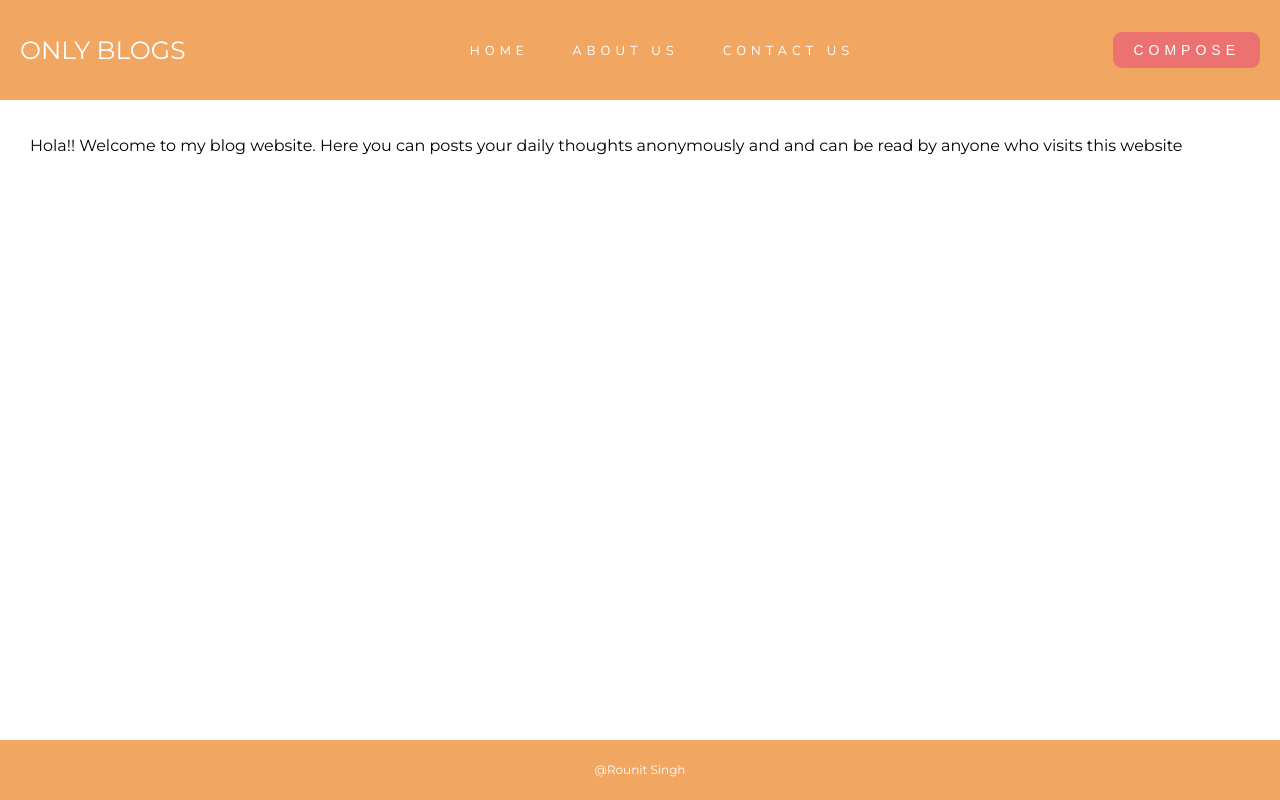
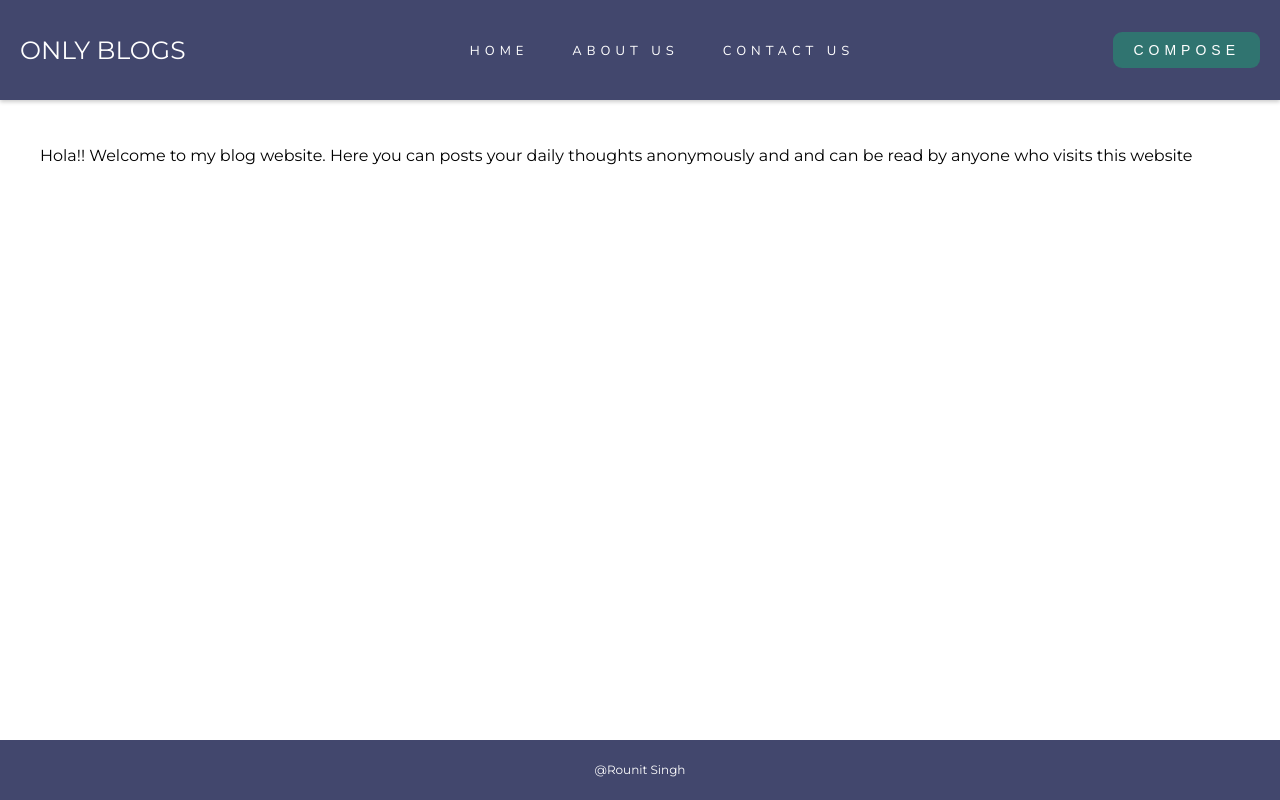
Before and after one commit to Reroar/Blog-Website, a Node server app: page / in a window 1280 px wide. Run offline with Node 20, Linux system fonts and the light colour scheme.

Commit message:
CSS changes

```diff
--- a/public/css/styles.css
+++ b/public/css/styles.css
@@ -52,7 +52,8 @@ header{
     justify-content: space-between;
     align-items: center;
     padding: 0px 0px;
-    background-color: #F1A661;
+    background-color: #42476D;
+    box-shadow:  0 2px 4px 0 rgba(0,0,0,.2);;
     /* position: fixed; */
 }
 
@@ -76,12 +77,13 @@ ul.navbar_list{
 
 }
 
-.navbar_list li a{
+.navbar_list li a {
     transition: all 0.3s ease 0s;
 }
 
+
 .navbar_list li a:hover{
-    color: black;
+    color: #6BBA62;
 }
 
 .btn {
@@ -94,51 +96,84 @@ ul.navbar_list{
     font-family: Arial;
     color: #ffffff;
     font-size: 14px;
-    background: #EC7272;
+    background: #307470;
     padding: 10px 20px 10px 20px;
     border: none;
     text-decoration: none;
     margin-right: 20px;
-  }
+    transition: all 0.3s ease 0s;
+}
+
 
   .btn:hover {
-    background: #FF4A4A;
+    background: #6BBA62;
     text-decoration: none;
     cursor: pointer;
-  }
+    transition: all 0.3s ease 0s;
+}
 
-.home, h1, p{
+
+.home, p{
     padding: 10px 15px;
     font-family: 'Montserrat', sans-serif;
+
+}
+
+.home {
+    /* background-color: #9AE17B; */
+    margin: 10px 10px;
+    -webkit-border-radius: 21;
+    -moz-border-radius: 21;
+    border-radius: 9px;
 }
 
 
 .blogEach{
-    background-color: #FDEEDC;
-    margin: 15px;
+    background-color: #B3E8E5;
+    margin: 20px 200px 20px 10px;
     border-radius: 8px;
     padding: 0px 5px;
+    box-shadow:  0 2px 4px 0 rgba(0,0,0,.2);
 }
 
 .titleClass{
-    color: lightcoral;
+    color: #284E78;
+    padding: 5px 10px 0px 10px;
+    font-family: 'Merriweather', serif;
+    margin-bottom: 0px;
+    width: 60%;
+}
+
+.titleBody{
+    color: #2F8F9D;
+    font-family: 'Lobster', cursive;
 }
 .compose{
     /* overflow-y: hidden; */
     width: 100%;
     padding: 10px 15px;
-    color: #E38B29;
+    color: #307470;
     font-family: 'Montserrat', sans-serif;
 }
 
 .about{
     padding: 10px 15px;
     font-family: 'Montserrat', sans-serif;
+    background-color: #9AE17B;
+    margin: 10px 10px;
+    -webkit-border-radius: 21;
+    -moz-border-radius: 21;
+    border-radius: 9px;
 }
 
 .contact{
     padding: 10px 15px;
     font-family: 'Montserrat', sans-serif;
+    background-color: #9AE17B;
+    margin: 10px 10px;
+    -webkit-border-radius: 21;
+    -moz-border-radius: 21;
+    border-radius: 9px;
 
 }
 
@@ -152,7 +187,7 @@ ul.navbar_list{
 	text-align: center;
 	width: 100%;
 	height: 60px;
-	background-color:#F1A661;
+	background-color:#42476D;
 }
 
 .footer p {
@@ -186,38 +221,5 @@ ul.navbar_list{
 }
 
 #a2{
-    color: #F1A661;
+    color: #2F8F9D;
 }
-
-
-/* p{
-    color: #1abc9c;
-} */
-
-/* .navbar { */
-    ; */
-    /* padding-top: 15px; */
-    /* padding-bottom: 15px;
-    width: 100%;
-    border: 0;
-    border-radius: 0;
-    margin-bottom: 0;
-    font-size: 12px;
-    letter-spacing: 5px;
-    background-color: #E38B29;
-}
-
-.lists{
-    display: block;
-}
-.nav li {
-    display: inline-block;
-}
-.navbar-nav  li a:hover {
-    color: #1abc9c !important;
-}
-
-
-#compose1{
-    color: crimson;
-}
--- a/views/home.ejs
+++ b/views/home.ejs
@@ -8,7 +8,7 @@
     <%composeOutput.forEach(function(compose){%>
         <div class="blogEach">
         <h1 class="titleClass"><%=compose.Title%></h1>
-        <p><%=compose.Post.substring(0,50) + "...." %>
+        <p class = "bodyTitle"><%=compose.Post.substring(0,50) + "...." %>
              <a id="a2" href= "/posts/<%=compose.Title%>">Read More</a> %>
             </p>
         </div>
--- a/views/partials/header.ejs
+++ b/views/partials/header.ejs
@@ -14,7 +14,13 @@
 <link rel="preconnect" href="https://fonts.googleapis.com">
 <link rel="preconnect" href="https://fonts.gstatic.com" crossorigin>
 <link href="https://fonts.googleapis.com/css2?family=Nunito&display=swap" rel="stylesheet">
-  <!-- <link rel="stylesheet" href="style.css"> -->
+<link rel="preconnect" href="https://fonts.googleapis.com">
+<link rel="preconnect" href="https://fonts.gstatic.com" crossorigin>
+<link href="https://fonts.googleapis.com/css2?family=Lobster&display=swap" rel="stylesheet">
+<link rel="preconnect" href="https://fonts.googleapis.com">
+<link rel="preconnect" href="https://fonts.gstatic.com" crossorigin>
+<link href="https://fonts.googleapis.com/css2?family=Merriweather&display=swap" rel="stylesheet">
+<!-- <link rel="stylesheet" href="style.css"> -->
   </head>
   <body>
     <header>
```
Also changed, not shown: 1 other file.
